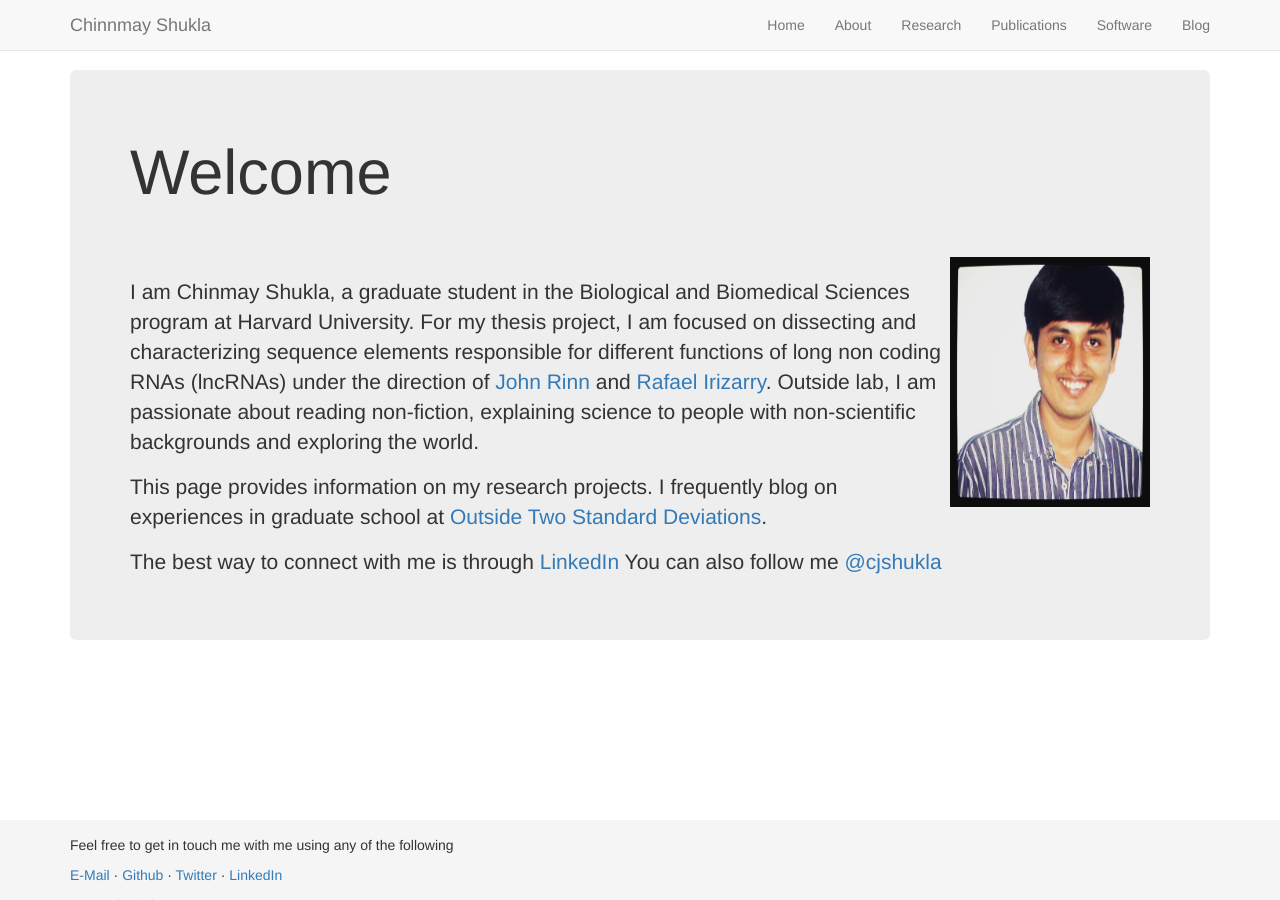
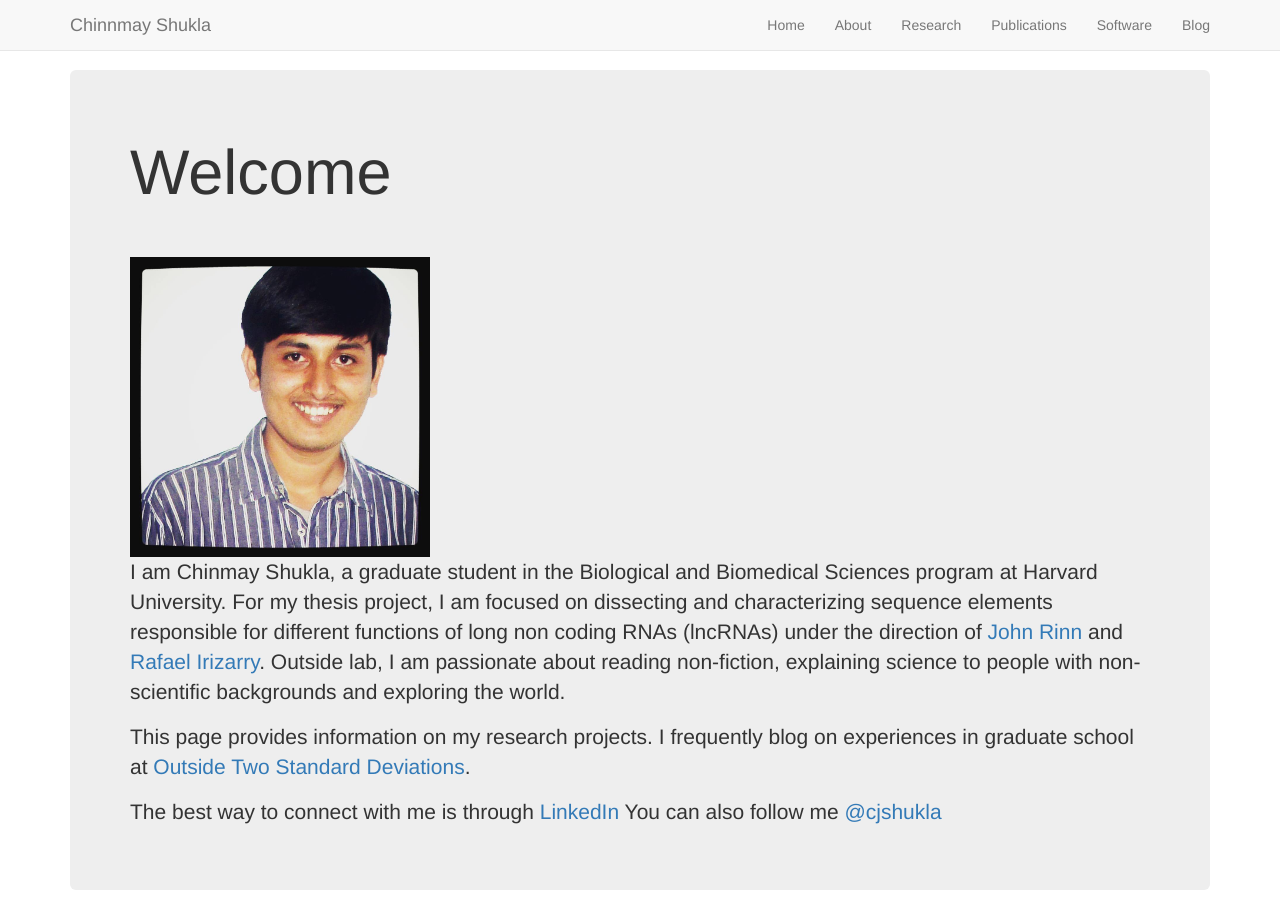
Before and after one commit to cshukla/cshukla.github.io, a Jekyll site: the page built from index.html, in a window 1280 px wide and 900 px high. Built offline with Jekyll 4.4.1, drawn with Linux system fonts in a browser that asks for light colours; nearby versions of some CDN libraries; the list of posts is cut into pages by our own code.

Commit message:
fix size of my photo on home page

```diff
--- a/index.html
+++ b/index.html
@@ -6,7 +6,7 @@ layout: template1
 <div class="jumbotron">
 	<h1>Welcome</h1>
 	<br></br>
-    <img style="float: right;width:200px;height:250px;" src="https://github.com/cshukla/cshukla.github.io/blob/master/assets/img/chinmay.jpg?raw=true"> <br>
+    <img style="float: center;width:300px;height:300px;" src="https://github.com/cshukla/cshukla.github.io/blob/master/assets/img/chinmay.jpg?raw=true"> <br>
     <p> I am Chinmay Shukla, a graduate student in the Biological
     	and Biomedical Sciences program at Harvard University.
     	For my thesis project, I am focused on dissecting and
```
